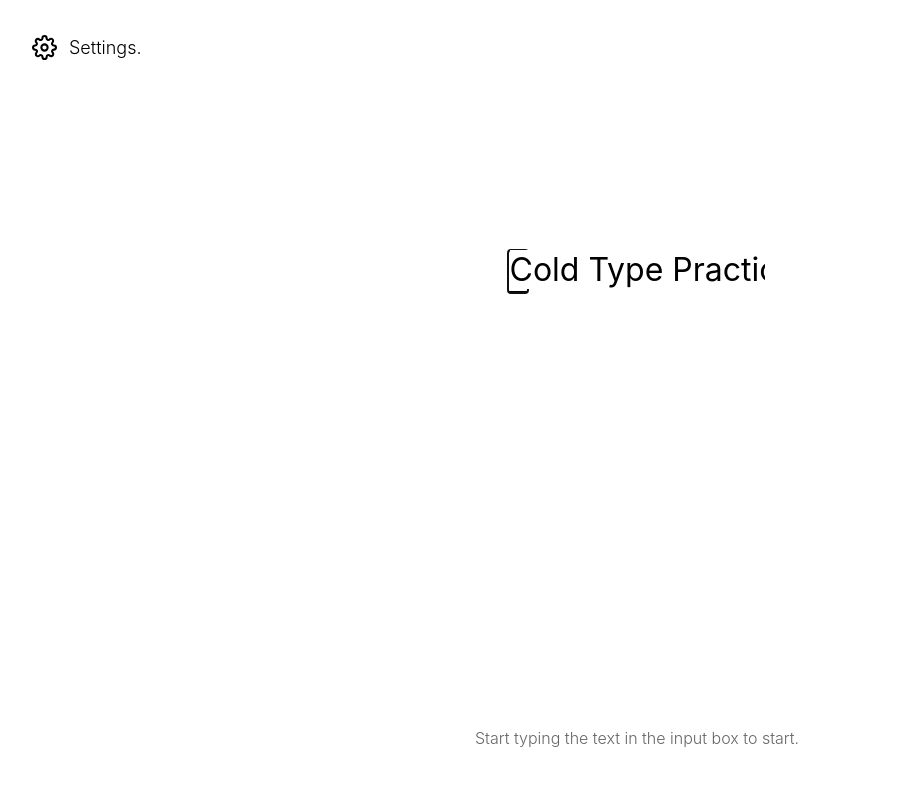
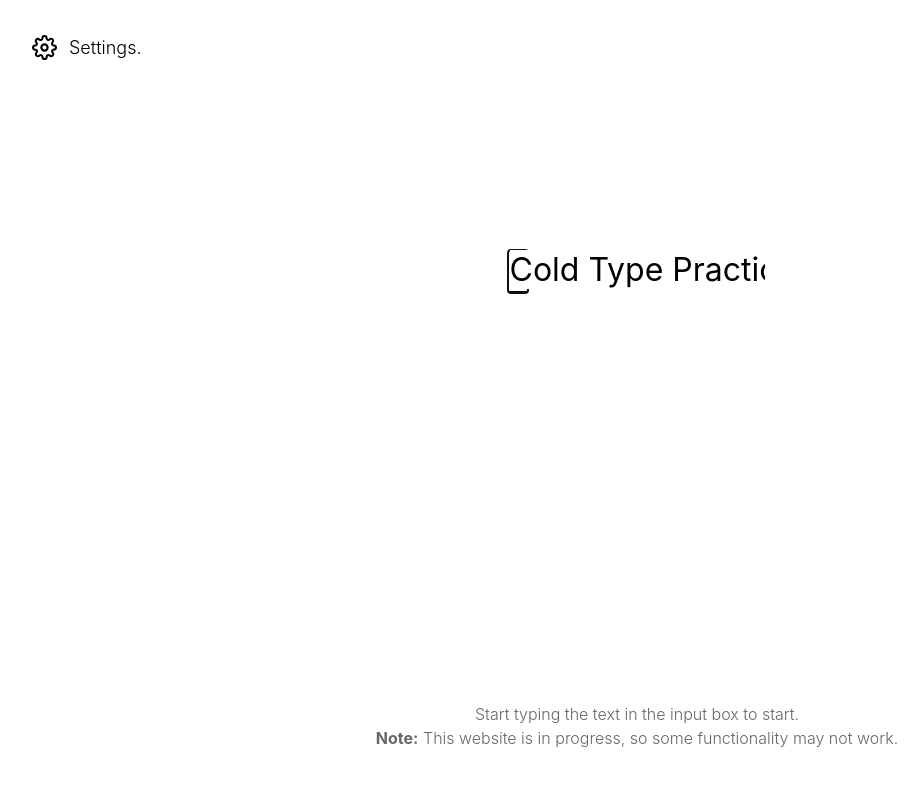
Before and after one commit to dylngg/ColdTypePractice, a plain HTML site: page index.html in a window 1280 px wide. Shown: the whole page, without its empty margins (3-927 px from the left). Drawn offline with Linux system fonts and the light colour scheme.

Commit message:
Indicate limited functionality on site

```diff
--- a/index.html
+++ b/index.html
@@ -76,7 +76,7 @@
       <span id="coldOutput">Cold Type Practice</span>
     </div>
   </h1>
-  <p>Start typing the text in the input box to start.</p>
+  <p>Start typing the text in the input box to start.<br><b>Note:</b> This website is in progress, so some functionality may not work.</p>
 
   <!-- scripts -->
   <script src="js/queue.js"></script>
```
